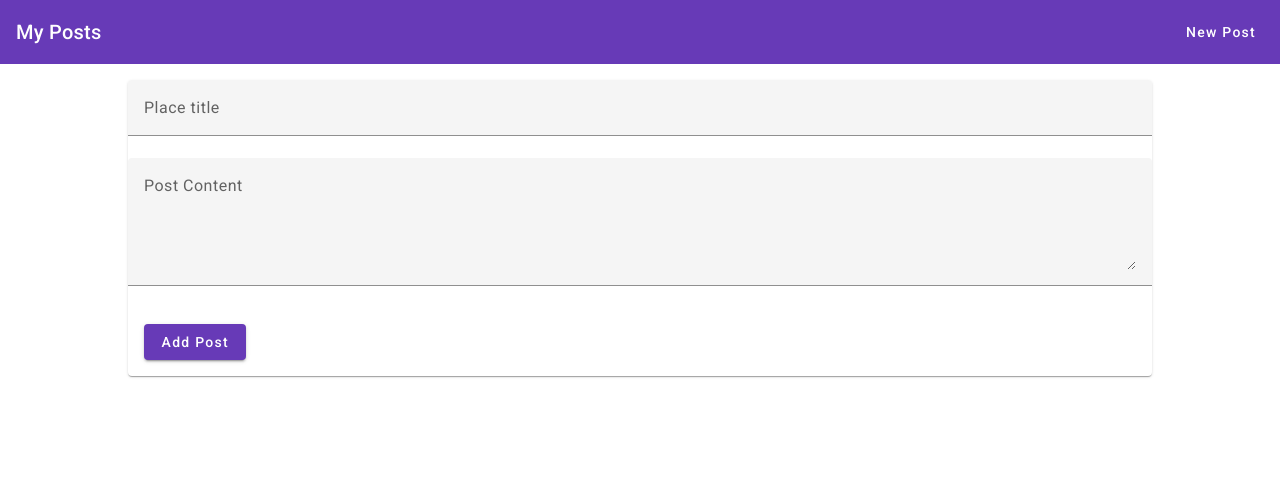
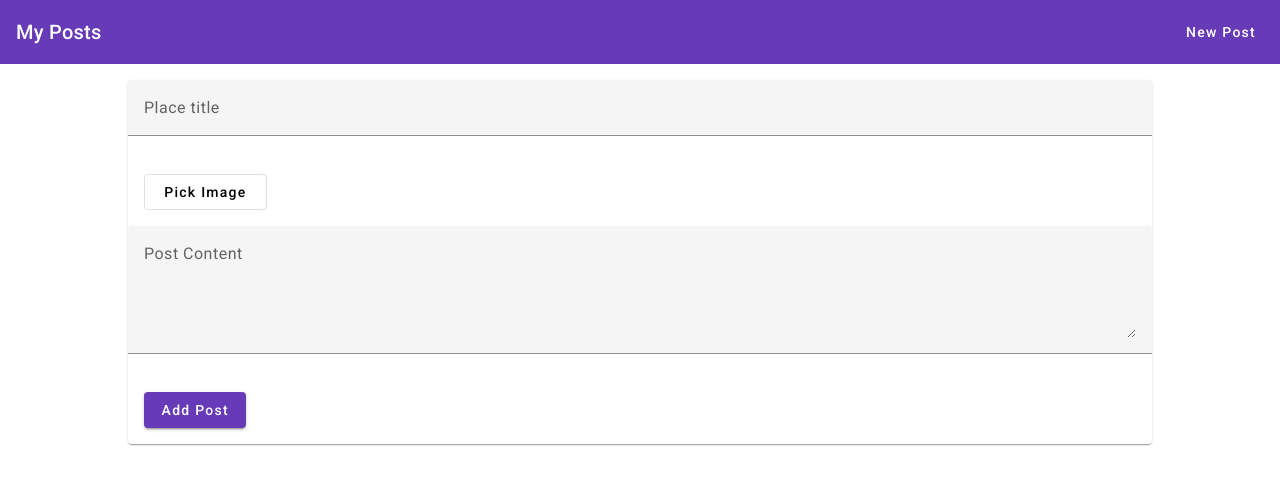
Before and after one commit to umangutkarsh/myPosts-app, an Angular app: page /create in a window 1280 px wide. Shown: the top 484 px of the page. Built offline with nearby package versions, Linux system fonts and the light colour scheme.

Commit message:
file input

```diff
--- a/src/app/posts/post-create/post-create.component.css
+++ b/src/app/posts/post-create/post-create.component.css
@@ -15,3 +15,7 @@
 mat-spinner {
   margin: auto;
 }
+
+input[type="file"] {
+  visibility: hidden;
+}
--- a/src/app/posts/post-create/post-create.component.html
+++ b/src/app/posts/post-create/post-create.component.html
@@ -13,6 +13,18 @@
       />
       <mat-error *ngIf="title.invalid"><b>Please enter a title</b></mat-error>
     </mat-form-field>
+
+    <div>
+      <button
+        mat-stroked-button
+        type="button"
+        style="width: 12%"
+        (click)="filePicker.click()"
+      >
+        Pick Image
+      </button>
+      <input type="file" #filePicker />
+    </div>
 
     <mat-form-field>
       <textarea
```
